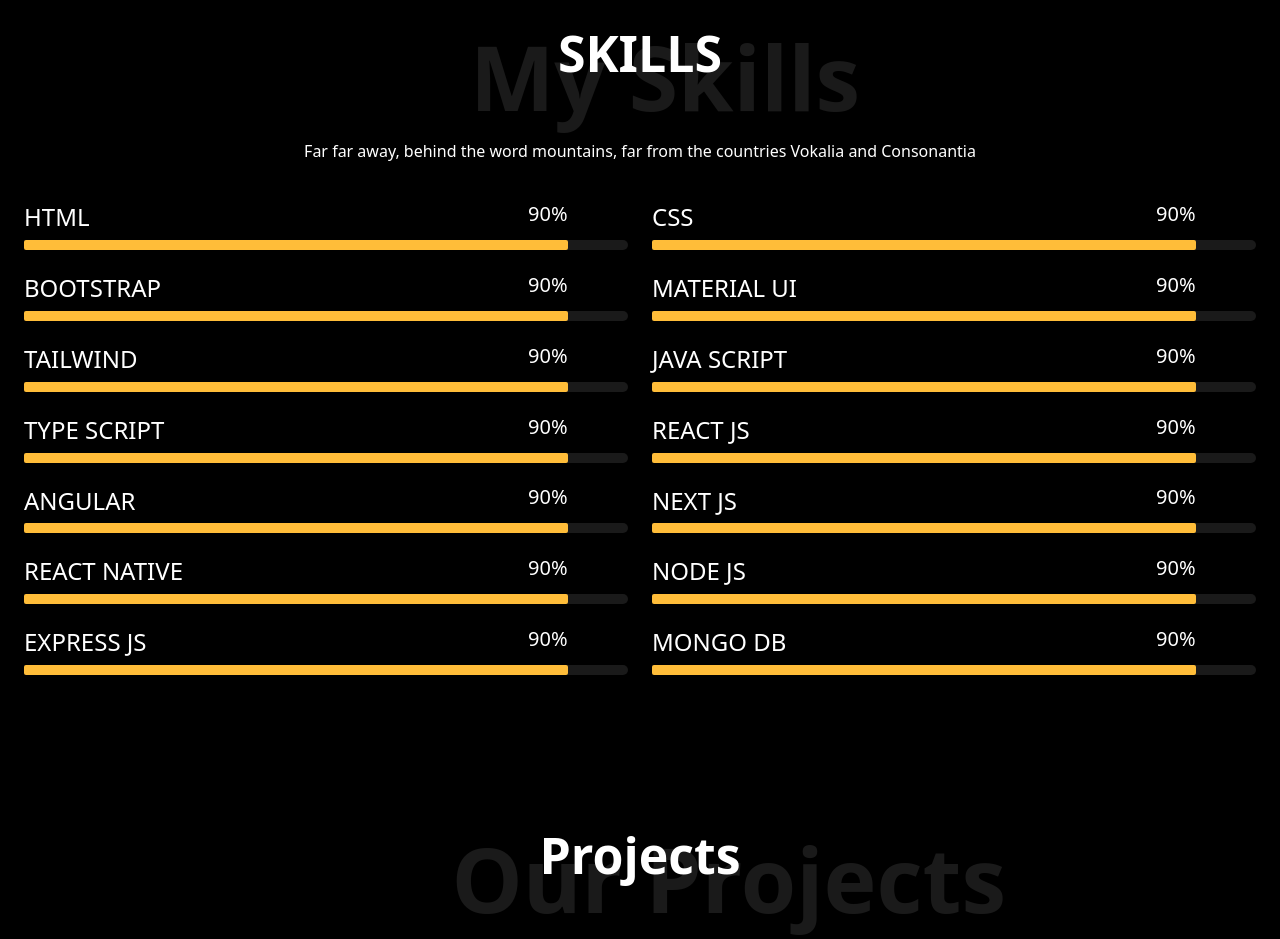
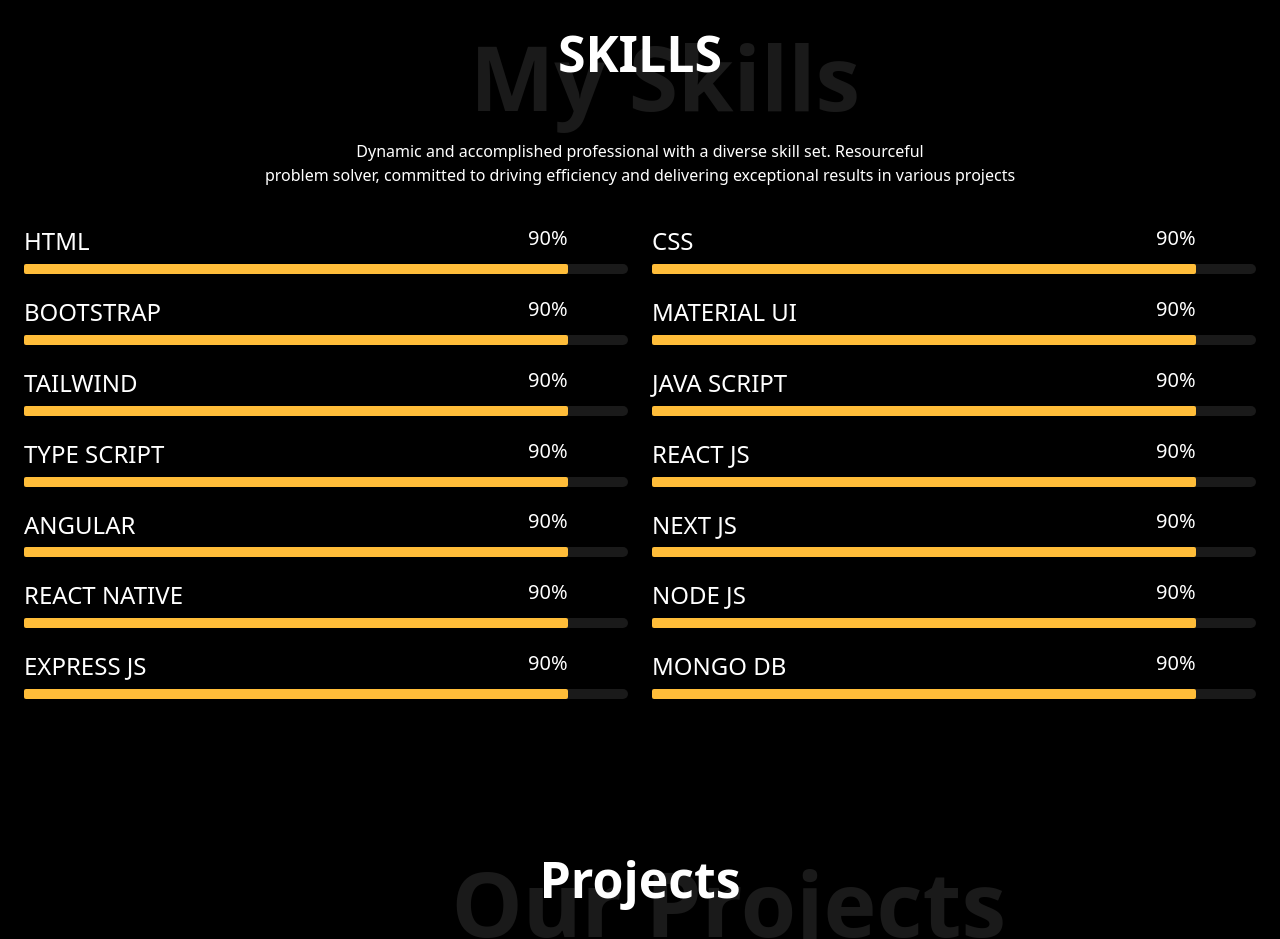
Before and after one commit to developerrajneesh/my-portfolio, a React (Vite) app: page / in a window 1280 px wide. Shown: the part 2760-3699 px from the top of the page. Built offline with nearby package versions, Linux system fonts and the light colour scheme.

Commit message:
Update Skills.jsx

```diff
--- a/src/Components/Skills/Skills.jsx
+++ b/src/Components/Skills/Skills.jsx
@@ -11,8 +11,8 @@
       </div>
 
       <p className="mt-5 text-center">
-        Far far away, behind the word mountains, far from the countries Vokalia
-        and Consonantia
+                    Dynamic and accomplished professional with a diverse skill set. Resourceful <br/>
+        problem solver, committed to driving efficiency and delivering exceptional results in various projects
       </p>
 
       <div className="row m-0">
```
